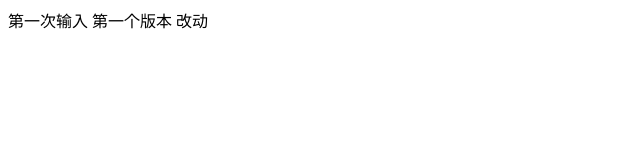
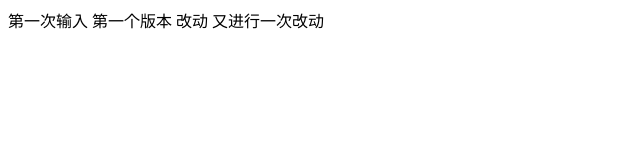
Before and after one commit to yueyingjun/2.13, a plain HTML site: page git.html in a window 1280 px wide. Shown: the whole page, without its empty margins (0-640 px from the left). Drawn offline with Linux system fonts and the light colour scheme.

Commit message:
又进行一次改动

```diff
--- a/git.html
+++ b/git.html
@@ -6,5 +6,6 @@
 </head>
 <body>
 	第一次输入 第一个版本 改动
+	又进行一次改动
 </body>
 </html>
```
